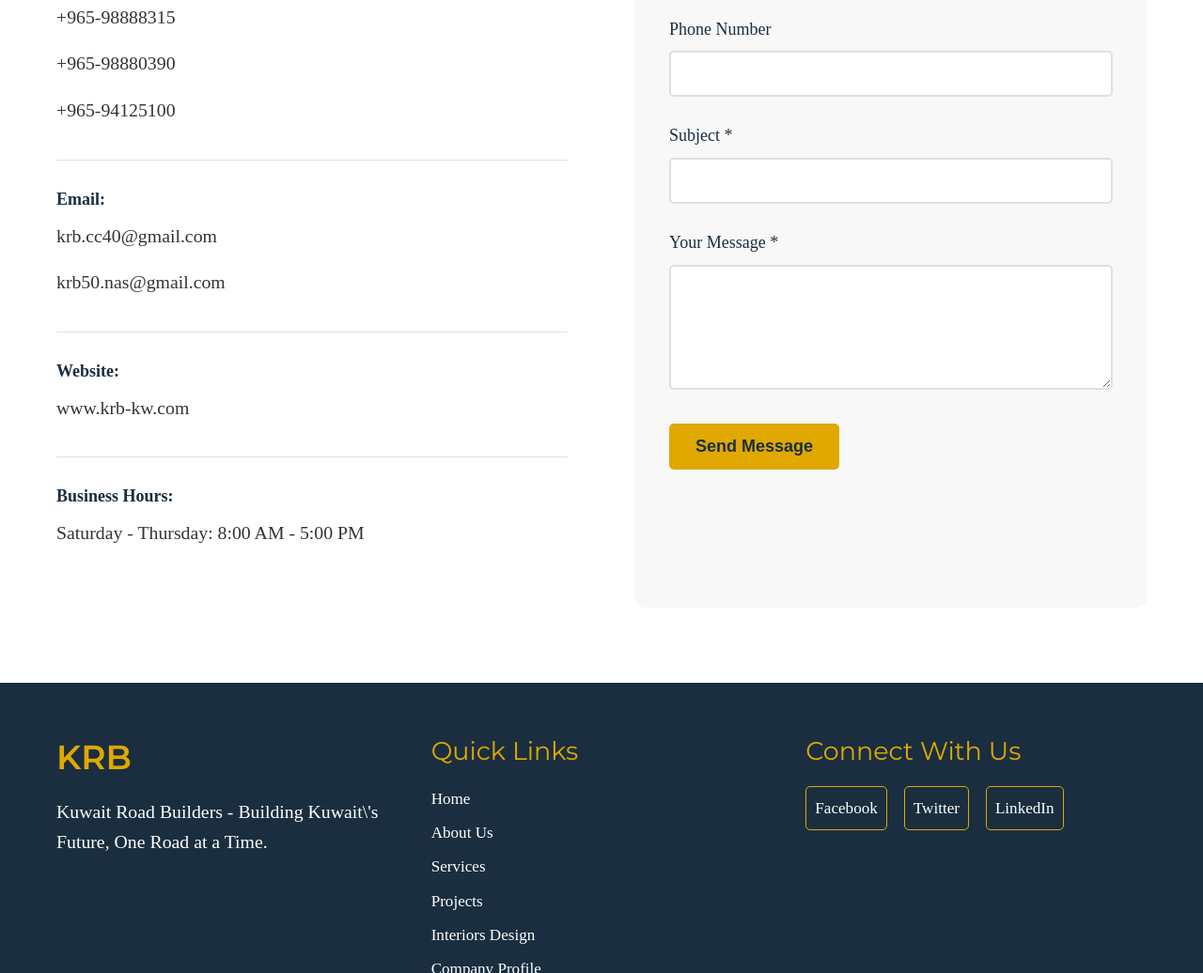
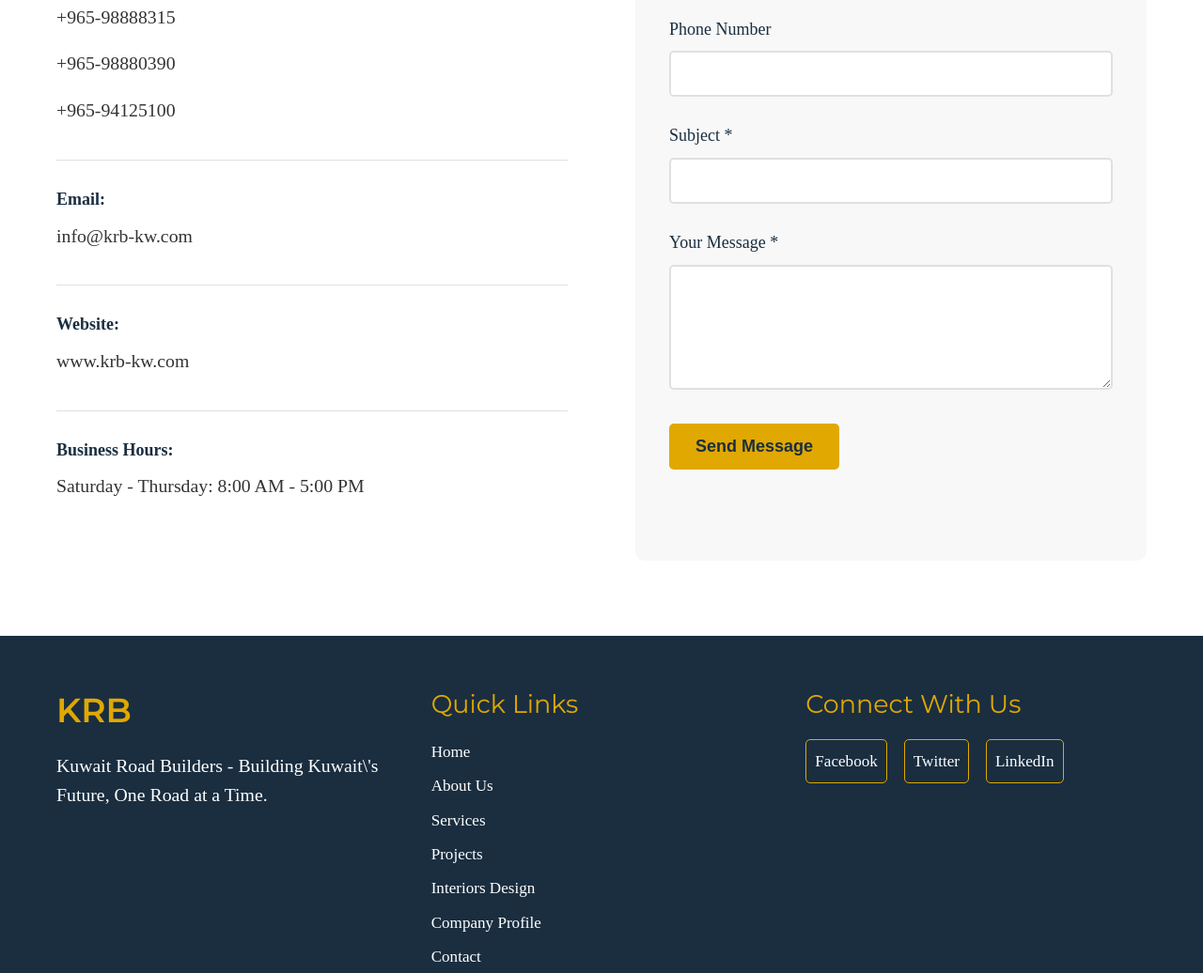
Before and after one commit to krb60nas/Kuwait-builder-company-web-site, a plain HTML site: page index.html in a window 1280 px wide. Shown: the part 9521-10557 px from the top of the page at 94% size. Drawn offline with Linux system fonts and the light colour scheme.

Commit message:
Update index.html

```diff
--- a/index.html
+++ b/index.html
@@ -300,8 +300,7 @@
                         <div class="contact-item">
                            <strong>Email:</strong>
 
-                            <p>krb.cc40@gmail.com</p>
-                            <p>krb50.nas@gmail.com</p>
+                            <p>info@krb-kw.com</p>
                         </div>
                         <div class="contact-item">
                             <strong>Website:</strong>
```
